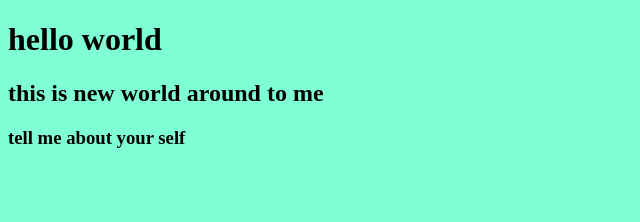
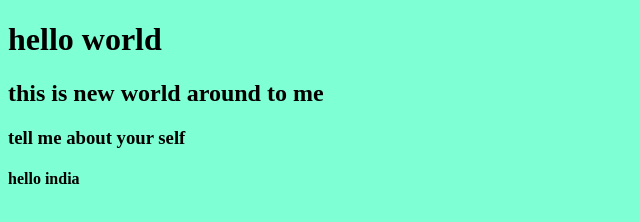
Before and after one commit to jaichand225/project-mega, a plain HTML site: page index.html in a window 1280 px wide. Shown: the full height of the page, 0-640 px from the left. Drawn offline with Linux system fonts and the light colour scheme.

Commit message:
update index.html

```diff
--- a/index.html
+++ b/index.html
@@ -12,5 +12,6 @@
     </h1>
     <h2>this is new world around to me</h2>
     <h3>tell me about your self</h3>
+    <h4> hello india <h4>
 </body>
 </html>
```
